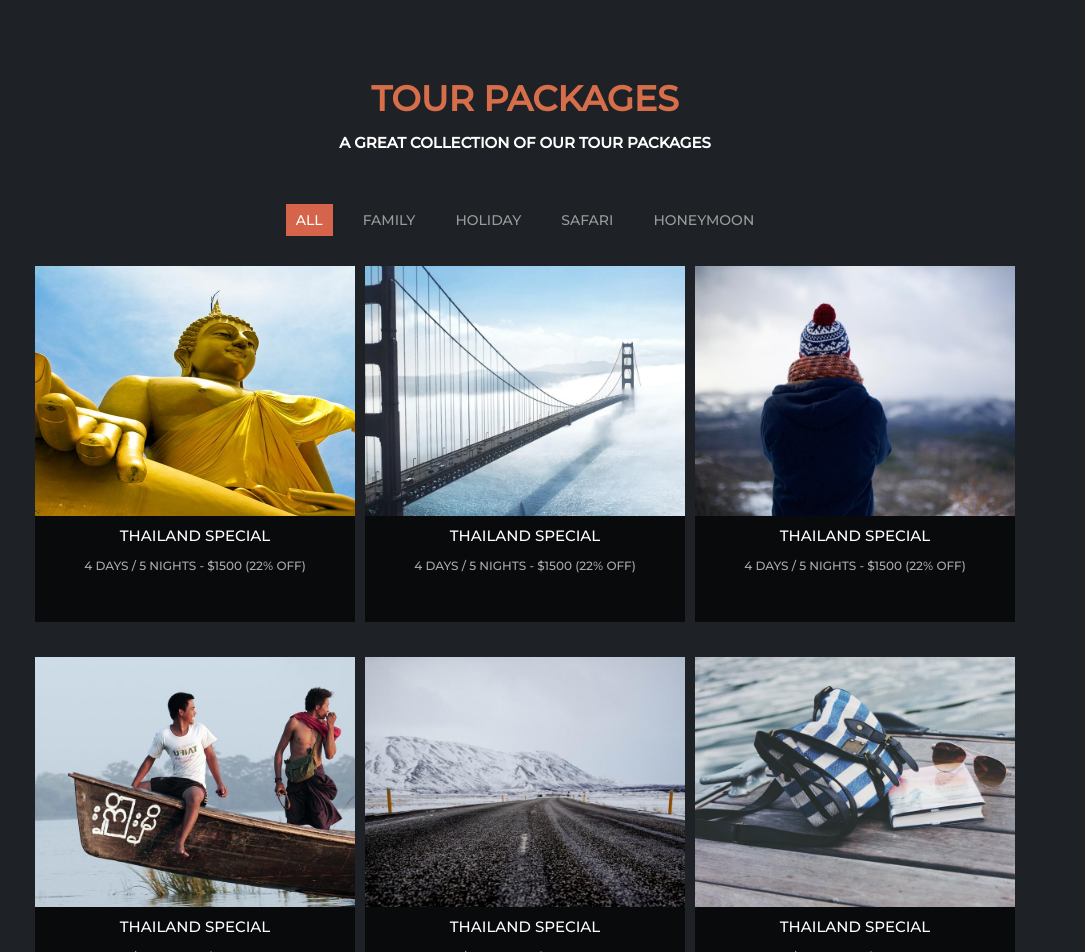
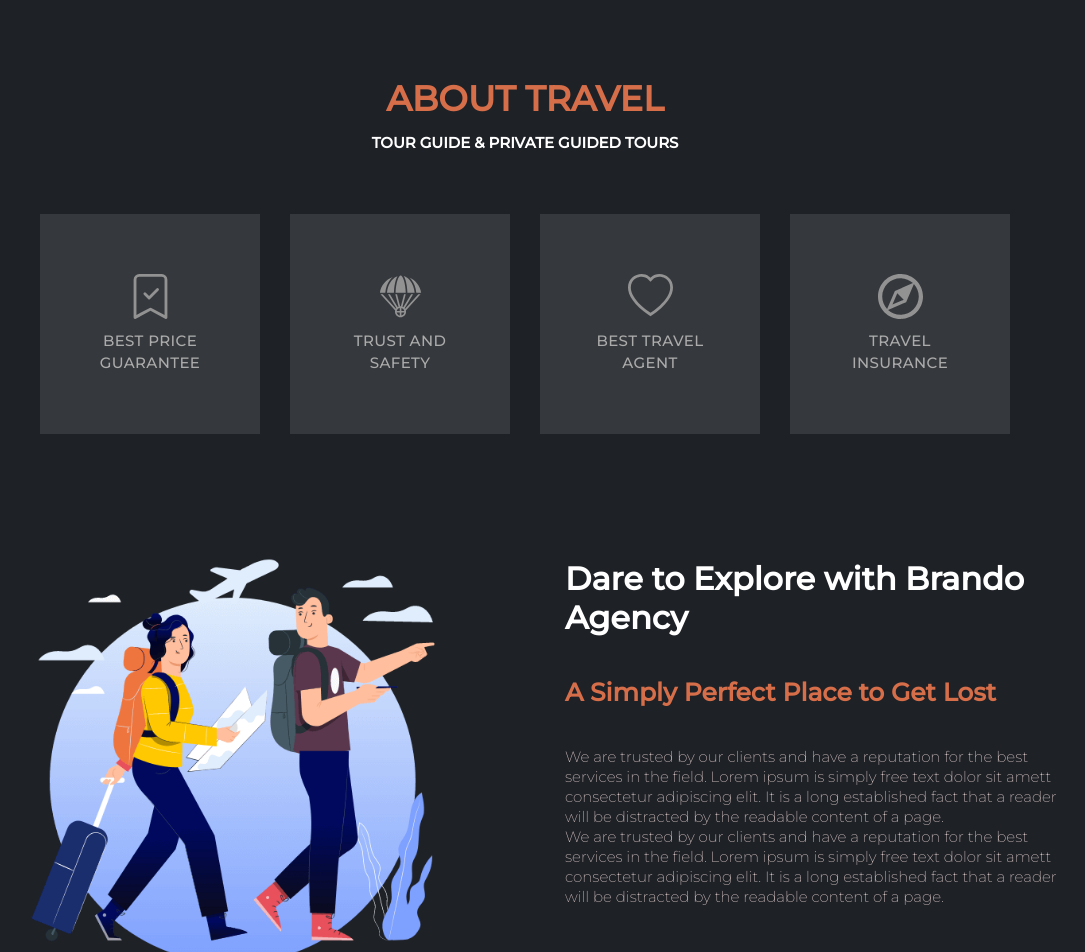
Before and after one commit to IbadAhmad80/Brando-TravelGuide, a React (Create React App) app: page / in a window 1280 px wide. Shown: the part 1680-2632 px from the top of the page, without its empty margins (115-1200 px from the left). Built offline with nearby package versions, Linux system fonts and the light colour scheme.

Commit message:
pushing about section

```diff
--- a/src/App.js
+++ b/src/App.js
@@ -6,36 +6,34 @@ import Offers from "./components/offers";
 import Contact from "./components/contact";
 import Packages from "./components/packages";
 import Blogs from "./components/blogs";
+import About from "./components/about";
 
 function App() {
   return (
     <div className="App">
       <div style={backgroundImage}>
         <span id="home">
-          {" "}
           <NavBar />
         </span>
 
         <HomeSection />
       </div>
+      <span id="about">
+        <About />
+      </span>
       <span id="packages">
-        {" "}
         <Packages />
       </span>
       <span id="services">
-        {" "}
         <Services />
       </span>
       <span id="offers">
-        {" "}
         <Offers />
       </span>
       <span id="blogs">
-        {" "}
         <Blogs />
       </span>
       <span id="contact">
-        {" "}
         <Contact />
       </span>
     </div>
--- /dev/null
+++ b/src/components/about/about.module.css
@@ -0,0 +1,77 @@
+@import url("https://fonts.googleapis.com/css2?family=Montserrat:wght@200&display=swap");
+
+.about_container {
+  margin: 0 auto;
+  text-align: center;
+}
+
+.about_container .main_heading {
+  padding-top: 2em;
+  margin: 0 auto;
+  font-size: 35px;
+  line-height: 36px;
+  text-align: center;
+  color: #d66e4a;
+}
+
+.about_container .sub_heading {
+  line-height: 22px;
+  font-size: 15px;
+  margin: 1em 0;
+  text-align: center;
+  color: white;
+}
+
+.about_container .service {
+  display: flex;
+  flex-wrap: wrap;
+  justify-content: center;
+  margin: 6em auto;
+  width: 85%;
+}
+
+.about_container .service > div {
+  flex: 0 1 220px;
+  margin: 0px 15px 25px 15px;
+  padding: 6em 0;
+  background-color: rgb(53, 56, 60);
+}
+
+.about_container .service > div:hover {
+  transition: 0.5s;
+  cursor: pointer;
+  border-radius: 50%;
+  transform: scale(1.1);
+}
+
+.about_container .service .logo {
+  color: #929292;
+  font-size: 45px !important;
+  display: block;
+  font-weight: 300;
+}
+
+.about_container .service .description {
+  line-height: 22px;
+  font-size: 15px;
+  width: 60%;
+  margin: 0 auto;
+  color: #ababab;
+  font-weight: 500;
+  letter-spacing: 0.01cm;
+}
+
+@media (max-width: 1000px) {
+  .about_container .service {
+    width: 100%;
+  }
+}
+
+@media (max-width: 600px) {
+  .main_heading {
+    font-size: 30px !important;
+  }
+  .sub_heading {
+    font-size: 13px !important;
+  }
+}
--- /dev/null
+++ b/src/components/about/index.js
@@ -0,0 +1,64 @@
+import React from "react";
+import styles from "./about.module.css";
+import { BsBookmarkCheck, BsHeart } from "react-icons/bs";
+import { ImCompass2 } from "react-icons/im";
+import { GiParachute } from "react-icons/gi";
+import LowerSection from "./lower-section";
+
+export default function About() {
+  const [services] = React.useState([
+    {
+      id: "1",
+      description: "BEST PRICE GUARANTEE",
+    },
+    {
+      id: "2",
+      description: "TRUST AND SAFETY",
+    },
+    {
+      id: "3",
+      description: "BEST TRAVEL AGENT",
+    },
+    {
+      id: "4",
+      description: "TRAVEL INSURANCE",
+    },
+  ]);
+
+  return (
+    <div>
+      <div className={styles.about_container}>
+        <h2 className={styles.main_heading}>ABOUT TRAVEL</h2>
+        <h4 className={styles.sub_heading}>
+          TOUR GUIDE & PRIVATE GUIDED TOURS
+        </h4>
+        <div className={styles.service}>
+          {services.map(({ id, description }) => {
+            return <SingleService key={id} id={id} description={description} />;
+          })}
+        </div>
+      </div>
+      <LowerSection />
+    </div>
+  );
+}
+
+function SingleService({ description, id }) {
+  return (
+    <div>
+      <div className={styles.logo}>
+        {id === "1" ? (
+          <BsBookmarkCheck />
+        ) : id === "2" ? (
+          <GiParachute />
+        ) : id === "3" ? (
+          <BsHeart />
+        ) : (
+          <ImCompass2 />
+        )}
+      </div>
+
+      <div className={styles.description}>{description}</div>
+    </div>
+  );
+}
--- /dev/null
+++ b/src/components/about/lower-section.js
@@ -0,0 +1,30 @@
+import React from "react";
+import styles from "./lower-section.module.css";
+import bg from "../../assets/about2.jpg";
+
+export default function LowerSection() {
+  return (
+    <div className={styles.container}>
+      <div className={styles.about_content}>
+        <h1 className={styles.heading}>Dare to Explore with Brando Agency</h1>
+        <h5 className={styles.sub_heading}>
+          A Simply Perfect Place to Get Lost
+        </h5>
+        <h6 className={styles.description}>
+          We are trusted by our clients and have a reputation for the best
+          services in the field. Lorem ipsum is simply free text dolor sit amett
+          consectetur adipiscing elit. It is a long established fact that a
+          reader will be distracted by the readable content of a page.
+          <br />
+          We are trusted by our clients and have a reputation for the best
+          services in the field. Lorem ipsum is simply free text dolor sit amett
+          consectetur adipiscing elit. It is a long established fact that a
+          reader will be distracted by the readable content of a page.
+        </h6>
+      </div>
+      <div className={styles.image}>
+        <img src={bg} alt="about bg-pic" />
+      </div>
+    </div>
+  );
+}
--- /dev/null
+++ b/src/components/about/lower-section.module.css
@@ -0,0 +1,83 @@
+.container {
+  display: flex;
+  flex-direction: row-reverse;
+  margin: 10em auto 0em auto;
+  width: 85%;
+  row-gap: 50px;
+  justify-content: center;
+  column-gap: 80px;
+}
+
+.container .image {
+  flex: 50%;
+
+  overflow: hidden;
+  margin: 0 auto;
+}
+
+.container .image img {
+  background-size: 100% 100%;
+  object-fit: cover;
+  width: 100%;
+  transform: translateY(-50px) scale(0.8);
+}
+
+.container .about_content {
+  flex: 50%;
+}
+
+.container .about_content .heading {
+  font-size: 32px;
+  color: white;
+}
+
+.container .about_content .sub_heading {
+  margin: 40px auto;
+  font-size: 25px;
+  color: #d66e4a;
+}
+
+.container .about_content .description {
+  font-size: 15px;
+  font-weight: 300;
+  line-height: 20px;
+  color: rgb(216, 198, 198);
+  text-align: initial !important;
+}
+
+@media (max-width: 1200px) {
+  .container {
+    width: 98%;
+  }
+}
+
+@media (max-width: 1100px) {
+  .container {
+    flex-direction: column-reverse;
+  }
+
+  .container .about_content {
+    text-align: center;
+  }
+
+  .container .image img {
+    transform: unset;
+  }
+
+  .container .about_content .description {
+    width: 80%;
+    margin: 0 auto;
+  }
+}
+
+@media (max-width: 650px) {
+  .heading {
+    font-size: 26px !important;
+  }
+  .sub_heading {
+    font-size: 17px !important;
+  }
+  .description {
+    font-size: 12px !important;
+  }
+}
--- a/src/components/packages/gallery.css
+++ b/src/components/packages/gallery.css
@@ -97,8 +97,7 @@
   opacity: 0;
 }
 
-.gallery .image:hover img,
-.package-content:hover .image {
+.gallery .image:hover img {
   transition: 0.8s;
   transform: scale(1.1);
   opacity: 0.7;
--- a/src/components/packages/packages.module.css
+++ b/src/components/packages/packages.module.css
@@ -1,5 +1,5 @@
 .packages_container {
-  margin: 8em 0 4em 0;
+  margin: 0em 0 4em 0;
   text-align: center;
 }
 
@@ -20,6 +20,11 @@
   color: white;
 }
 
+@media (max-width: 1100px) {
+  .packages_container {
+    margin-top: 8em !important;
+  }
+}
 @media (max-width: 600px) {
   .main_heading {
     font-size: 30px !important;
```
Also changed, not shown: src/assets/about1.webp (added), src/assets/about2.jpg (added).
